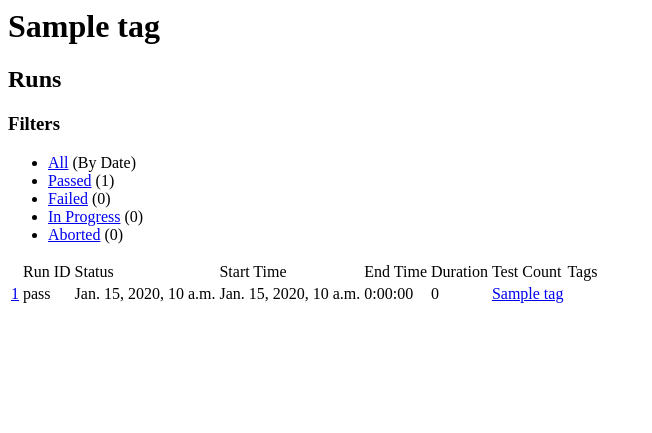
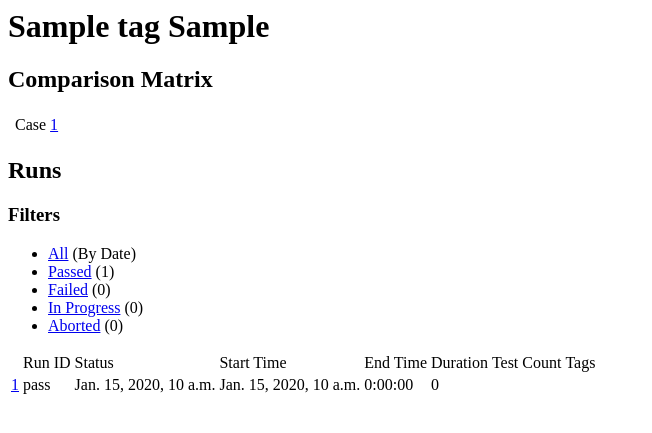
Before and after one commit to klrmn/well-rested-tests, a Django app: page /tag/1/ in a window 1280 px wide. Shown: the top 433 px of the page, without its empty margins (0-652 px from the left). Run offline with Django 3.2, Linux system fonts and the light colour scheme; tables that the repository leaves empty hold one stand-in row (values such as "Sample post"); parts of the project's set-up code (start-up, migrations or seed data) failed here and were passed over.

Commit message:
tag comparison matrix view

```diff
--- a/well-rested-tests-server/wrt/run.py
+++ b/well-rested-tests-server/wrt/run.py
@@ -91,7 +91,7 @@
 
     def description(self):
         # used to show tags in the admin interface
-        tags = [tag.name for tag in self.tags.all()]
+        tags = ['%s %s' % (tag.name, tag.value) for tag in self.tags.all()]
         print(self.tags)
         return ' '.join(tags)
 
--- a/well-rested-tests-server/wrt/tag.py
+++ b/well-rested-tests-server/wrt/tag.py
@@ -6,15 +6,20 @@
 from django.shortcuts import get_object_or_404, render
 
 from project import Project
+from case import Case
 import permissions
 
 
 class Tag(models.Model):
     project = models.ForeignKey(Project)
-    name = models.CharField(max_length=200, unique=True)
+    name = models.CharField(max_length=200, null=False, blank=False)
+    value = models.CharField(max_length=200, null=False, blank=False)
+
+    class Meta:
+        unique_together = ('project', 'name', 'value')
 
     def __str__(self):
-        return self.name
+        return '%s %s' % (self.name, self.value)
 
     @property
     def passes(self):
@@ -34,14 +39,14 @@
 
 
 class TagAdmin(admin.ModelAdmin):
-    list_display = ('id', 'project', 'name')
+    list_display = ('id', 'project', 'name', 'value')
 
 
 # Serializers define the API representation.
 class TagSerializer(serializers.HyperlinkedModelSerializer):
     class Meta:
         model = Tag
-        fields = ('id', 'url', 'project', 'name')
+        fields = ('id', 'url', 'project', 'name', 'value')
 
 
 # ViewSets define the view behavior.
@@ -49,20 +54,32 @@
     queryset = Tag.objects.all()
     serializer_class = TagSerializer
     permission_classes = (permissions.CreateOnly,)
-    filter_fields = ('project',)
+    filter_fields = ('project', 'name', 'value')
 
 
 def tag(request, tag_id):
-    tag = get_object_or_404(Tag, pk=tag_id)
-    runs = tag.run_set.all()
+    tg = get_object_or_404(Tag, pk=tag_id)
+    runs = tg.run_set.all()
     status = None
     if 'status' in request.GET:
         status = request.GET['status']
         runs = runs.filter(status=status)
+    cases = Case.objects.filter(project=tg.project, fixture=False)
+    from result import Result
+    results = []
+    for case in cases:
+        row = (case, [])
+        for run in runs:
+            try:
+                row[1].append(Result.objects.get(run=run, case=case))
+            except (IndexError, Result.DoesNotExist):
+                row[1].append(None)
+        results.append(row)
     return render(request, 'wrt/tag.html', {
-        'tag': tag,
+        'tag': tg,
         'status': status,
         'runs': runs,
+        'results': results,
         'passes': runs.filter(status='pass').count(),
         'fails': runs.filter(status='fail').count(),
         'in_progress': runs.filter(status='inprogress').count(),
--- a/well-rested-tests-server/wrt/templates/wrt/results.html
+++ b/well-rested-tests-server/wrt/templates/wrt/results.html
@@ -42,8 +42,10 @@
         <td>{{ result.end_time }}</td>
         <td>{{ result.duration }}</td>
         <td><ul>
-            {% for tag in result.tags.all %}
-            <li><a href="/tag/{{ tag.id }}">{{ tag.name }}</a></li>
+            {% for tg in result.tags.all %}
+            {% if tg.name != tag.name and tg.value != tag.value %}
+            <li><a href="/tag/{{ tg.id }}">{{ tg.name }} {{ tg.value }}</a></li>
+            {% endif %}
             {% endfor %}
         </ul></td>
     </tr>
--- a/well-rested-tests-server/wrt/templates/wrt/runs.html
+++ b/well-rested-tests-server/wrt/templates/wrt/runs.html
@@ -32,8 +32,10 @@
         <td>{{ run.duration }}</td>
         <td>{{ run.tests_run }}</td>
         <td>
-            {% for tag in run.tags.all %}
-            <a href="/tag/{{ tag.id }}">{{ tag.name }}</a><br>
+            {% for tg in run.tags.all %}
+            {% if tg.name != tag.name and tg.value != tag.value %}
+            <a href="/tag/{{ tg.id }}">{{ tg.name }} {{ tg.value}}</a><br>
+            {% endif %}
             {% endfor %}
         </td>
     </tr>
--- a/well-rested-tests-server/wrt/templates/wrt/tag.html
+++ b/well-rested-tests-server/wrt/templates/wrt/tag.html
@@ -1,3 +1,32 @@
-<h1>{{ tag.name }}</h1>
+<h1>{{ tag.name }} {{ tag.value }}</h1>
+
+<h2>Comparison Matrix</h2>
+<table>
+    <th>
+        <td>Case</td>
+        {% for run in runs %}
+        <td>
+            <a href="/run/{{ run.id }}">{{ run.id }}</a><br>
+            {% for tg in run.tags.all %}
+            {% if tg != tag %}
+            <a href="/tag/{{ tg.id }}">{{ tg.name }} {{ tg.value }}<br></a>
+            {% endif %}
+            {% endfor %}
+        </td>
+        {% endfor %}
+    </th>
+    {% for case, row in results %}
+    <tr>
+        <td><a href="/case/{{ case.id }}">{{ case.name }}</a></td>
+        {% for run in row %}
+            {% if run == None %}
+            <td>N/A</td>
+            {% else %}
+            <td><a href="/result/{{ run.id }}">{{ run.status }}</a></td>
+            {% endif %}
+        {% endfor %}
+    </tr>
+    {% endfor %}
+</table>
 
 {% include "wrt/runs.html" %}
--- a/well-rested-tests-server/wrt/templates/wrt/tags.html
+++ b/well-rested-tests-server/wrt/templates/wrt/tags.html
@@ -2,7 +2,7 @@
 
 <ul>
 {% for tag in tags %}
-    <li><a href="/tag/{{ tag.id }}">{{ tag.name }}</a> ({{ tag.run_set.count }} Runs)</li>
+    <li><a href="/tag/{{ tag.id }}">{{ tag.name }} {{ tag.value }}</a> ({{ tag.run_set.count }} Runs)</li>
 {% empty %}
     <p>No tags found.</p>
 {% endfor %}
```
Also changed, not shown: unittest/well_rested_unittest/wrtclient.py (+7 -3 lines), well-rested-tests-server/wrt/migrations/0020_auto_20150708_1958.py (added), well-rested-tests-server/wrt/migrations/0021_auto_20150708_2222.py (added).
